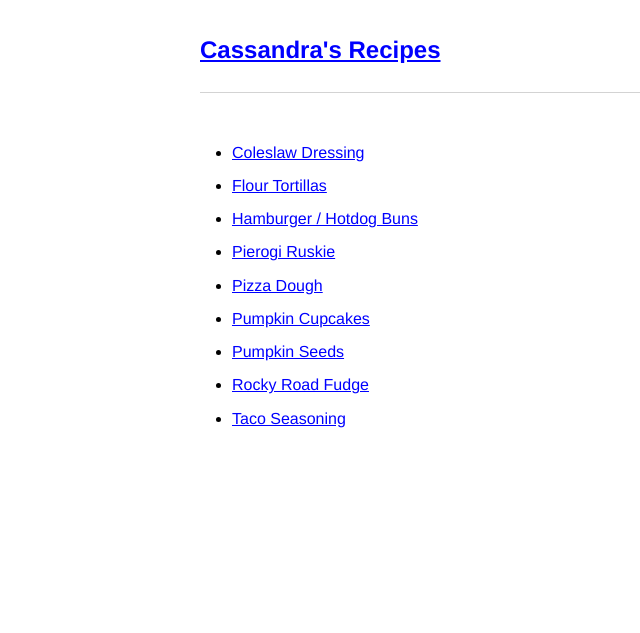
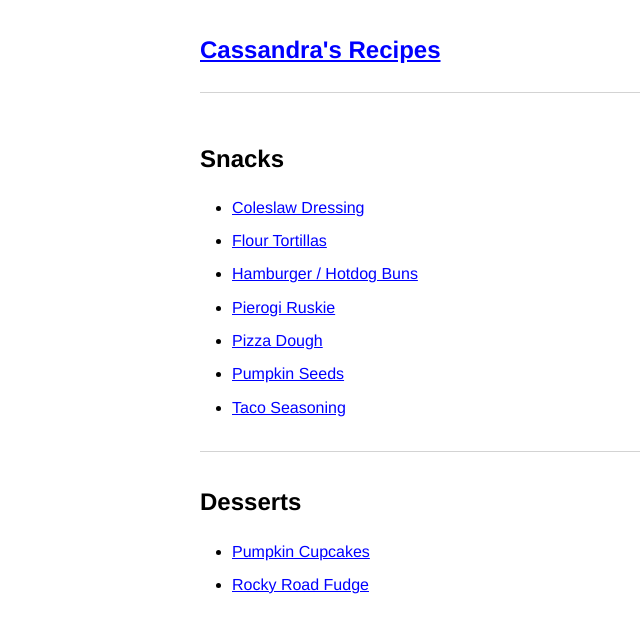
Before and after one commit to bradleytaunt/cookingwith.casa, a Jekyll site: the page built from index.html, in a window 1280 px wide. Shown: the top 633 px of the page, without its empty margins (136-776 px from the left). Built offline with Jekyll 4.4.1, drawn with Linux system fonts in a browser that asks for light colours.

Commit message:
divide recipes into separate collection categories

```diff
--- a/_config.yml
+++ b/_config.yml
@@ -11,7 +11,9 @@ url: "" # the base hostname & protocol for your site, e.g. http://example.com
 
 # Collections
 collections:
-  recipes:
+  snacks:
+    output: true
+  desserts:
     output: true
 
 # Build settings
--- a/_layouts/default.html
+++ b/_layouts/default.html
@@ -6,8 +6,18 @@
   <body>
     {% include header.html %}
     <main>
+      <h2>Snacks</h2>
         <ul class="recipe-list">
-        {% for item in site.recipes %}
+        {% for item in site.snacks %}
+            <li>
+                <a href="{{ item.url }}">{{ item.title }}</a>
+            </li>
+        {% endfor %}
+        </ul>
+        <hr>
+        <h2>Desserts</h2>
+        <ul class="recipe-list">
+        {% for item in site.desserts %}
             <li>
                 <a href="{{ item.url }}">{{ item.title }}</a>
             </li>
--- a/style.css
+++ b/style.css
@@ -29,7 +29,7 @@ h4 {
 }
 
 hr {
-    background: grey;
+    background: lightgrey;
     border: 0;
     height: 1px;
     margin: 2rem auto;
@@ -76,7 +76,8 @@ blockquote p {
 .recipe-post h4:not(:first-of-type) {
     margin-top: 2rem;
 }
-.recipe-post ol li {
+.recipe-post ol li,
+.recipe-post ul li {
     margin-bottom: 1rem;
 }
 
```
Also changed, not shown: _desserts/pumpkin-cupcakes.md (renamed from _recipes/pumpkin-cupcakes.md), _desserts/rocky-road-fudge.md (renamed from _recipes/rocky-road-fudge.md), _snacks/coleslaw-dressing.md (renamed from _recipes/coleslaw-dressing.md), _snacks/flour-tortillas.md (renamed from _recipes/flour-tortillas.md), _snacks/hamburger-hotdog-buns.md (renamed from _recipes/hamburger-hotdog-buns.md), _snacks/pierogi-ruskie.md (renamed from _recipes/pierogi-ruskie.md), _snacks/pizza-dough.md (renamed from _recipes/pizza-dough.md), _snacks/pumpkin-seeds.md (renamed from _recipes/pumpkin-seeds.md), _snacks/taco-seasoning.md (renamed from _recipes/taco-seasoning.md).
